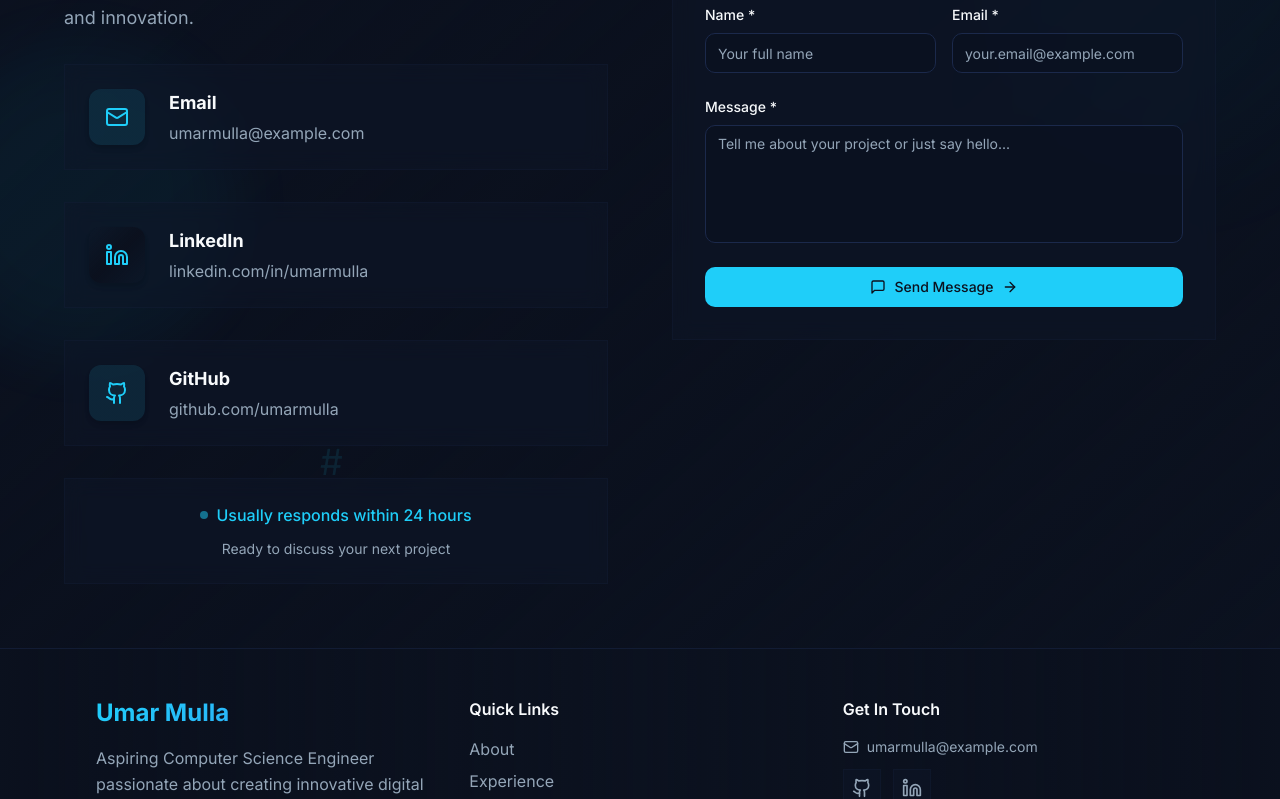
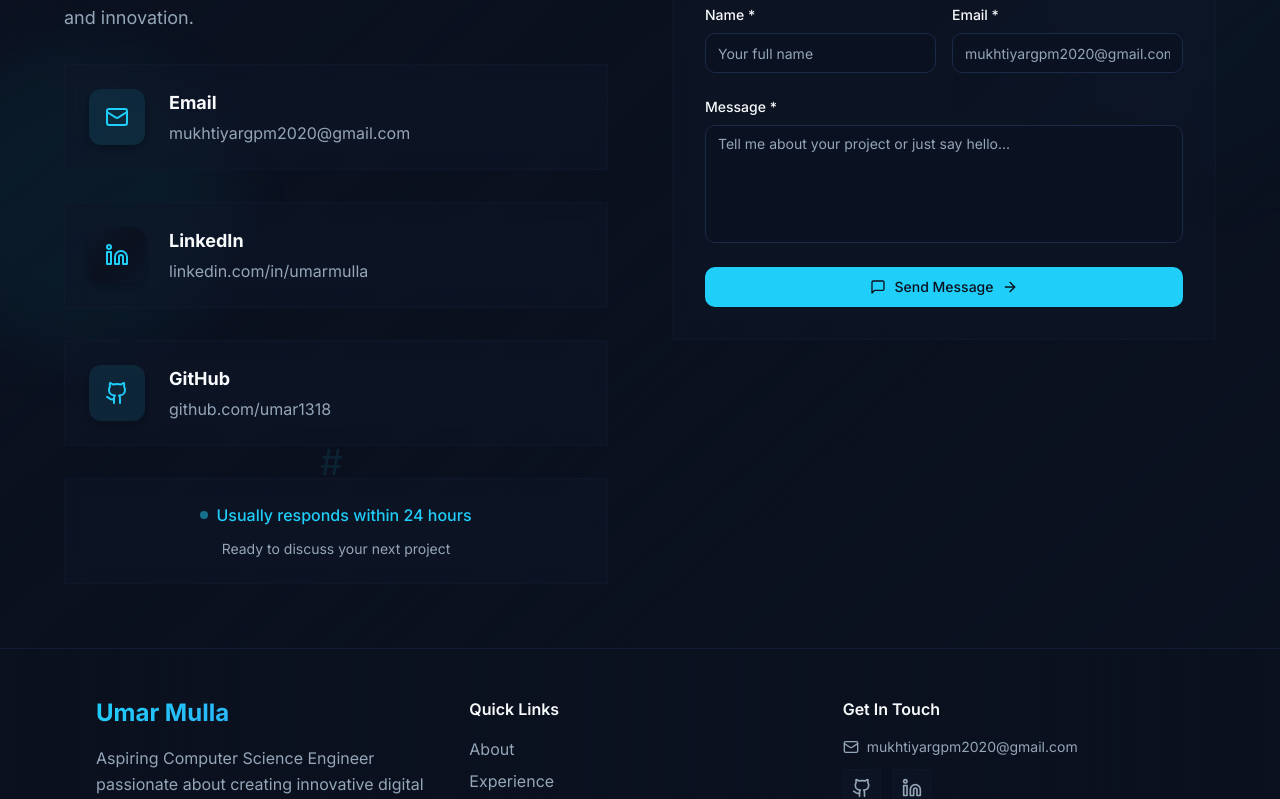
Before and after one commit to umar1318/umar-mukhtiyar, a React (Vite) app: page / in a window 1280 px wide. Shown: the part 5945-6744 px from the top of the page. Built offline with nearby package versions, Linux system fonts and the light colour scheme.

Commit message:
Update contact information
Add Gmail address to email forms and GitHub profile URL to GitHub links across all sections of the portfolio.

```diff
--- a/src/components/Portfolio.tsx
+++ b/src/components/Portfolio.tsx
@@ -51,14 +51,14 @@ const Portfolio = () => {
       title: "Student Management System",
       description: "Full-stack application for managing student records with comprehensive CRUD operations and user authentication.",
       tech: ["Java", "MySQL", "HTML", "CSS"],
-      github: "#",
+      github: "https://github.com/umar1318",
       demo: "#"
     },
     {
       title: "Online Portfolio Website",
       description: "Responsive personal website built with modern web technologies and hosted on GitHub Pages.",
       tech: ["HTML", "CSS", "JavaScript", "GitHub Pages"],
-      github: "#",
+      github: "https://github.com/umar1318",
       demo: "#"
     }
   ];
@@ -239,13 +239,13 @@ const Portfolio = () => {
                 <div className="flex items-center space-x-6 pt-6">
                   <div className="w-8 h-px bg-border"></div>
                   <div className="flex space-x-4">
-                    <a href="https://github.com" className="text-muted-foreground hover:text-primary transition-colors">
+                    <a href="https://github.com/umar1318" className="text-muted-foreground hover:text-primary transition-colors">
                       <Github className="w-5 h-5" />
                     </a>
                     <a href="https://linkedin.com" className="text-muted-foreground hover:text-primary transition-colors">
                       <Linkedin className="w-5 h-5" />
                     </a>
-                    <a href="mailto:contact@example.com" className="text-muted-foreground hover:text-primary transition-colors">
+                    <a href="mailto:mukhtiyargpm2020@gmail.com" className="text-muted-foreground hover:text-primary transition-colors">
                       <Mail className="w-5 h-5" />
                     </a>
                   </div>
@@ -722,9 +722,9 @@ const Portfolio = () => {
 
               <div className="space-y-8">
                 {[
-                  { icon: Mail, label: "Email", value: "umarmulla@example.com", color: "primary" },
+                  { icon: Mail, label: "Email", value: "mukhtiyargpm2020@gmail.com", color: "primary" },
                   { icon: Linkedin, label: "LinkedIn", value: "linkedin.com/in/umarmulla", color: "accent" },
-                  { icon: Github, label: "GitHub", value: "github.com/umarmulla", color: "primary" }
+                  { icon: Github, label: "GitHub", value: "github.com/umar1318", color: "primary" }
                 ].map((contact, index) => (
                   <div key={index} className="group">
                     <div className="glass-card p-6 hover:bg-primary/5 transition-all duration-300 border border-transparent hover:border-primary/20">
@@ -787,7 +787,7 @@ const Portfolio = () => {
                         onChange={handleInputChange}
                         required
                         className="bg-background/50 border-border hover:border-primary/50 focus:border-primary transition-colors"
-                        placeholder="your.email@example.com"
+                        placeholder="mukhtiyargpm2020@gmail.com"
                       />
                     </div>
                   </div>
@@ -873,12 +873,12 @@ const Portfolio = () => {
             <div className="space-y-4">
               <h4 className="font-semibold text-foreground">Get In Touch</h4>
               <div className="space-y-3">
-                <a href="mailto:umarmulla@example.com" className="flex items-center gap-2 text-muted-foreground hover:text-primary transition-colors">
+                <a href="mailto:mukhtiyargpm2020@gmail.com" className="flex items-center gap-2 text-muted-foreground hover:text-primary transition-colors">
                   <Mail className="w-4 h-4" />
-                  <span className="text-sm">umarmulla@example.com</span>
+                  <span className="text-sm">mukhtiyargpm2020@gmail.com</span>
                 </a>
                 <div className="flex gap-3">
-                  <a href="https://github.com" className="p-2 glass-card hover:bg-primary/10 transition-colors group">
+                  <a href="https://github.com/umar1318" className="p-2 glass-card hover:bg-primary/10 transition-colors group">
                     <Github className="w-5 h-5 text-muted-foreground group-hover:text-primary transition-colors" />
                   </a>
                   <a href="https://linkedin.com" className="p-2 glass-card hover:bg-primary/10 transition-colors group">
```
